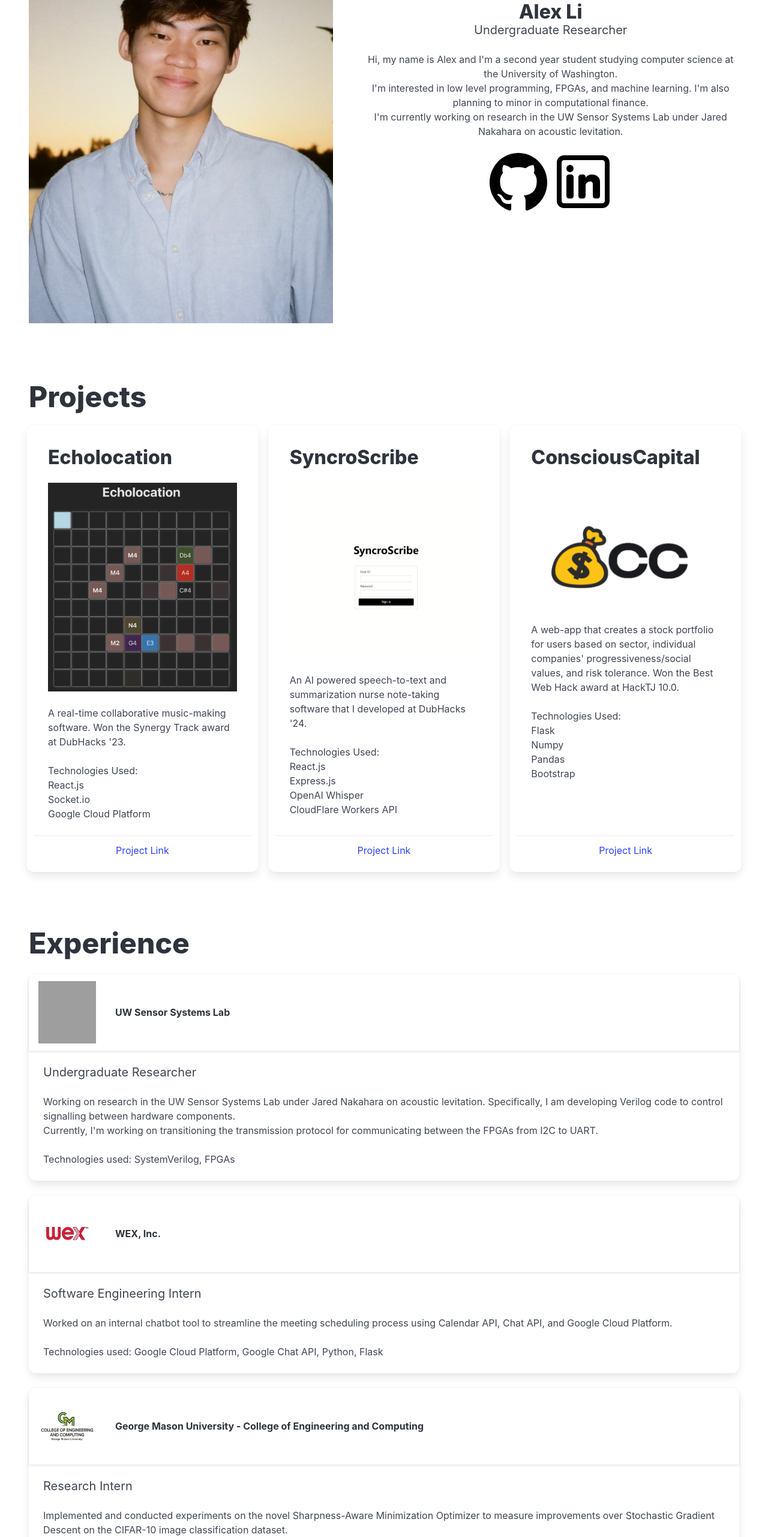
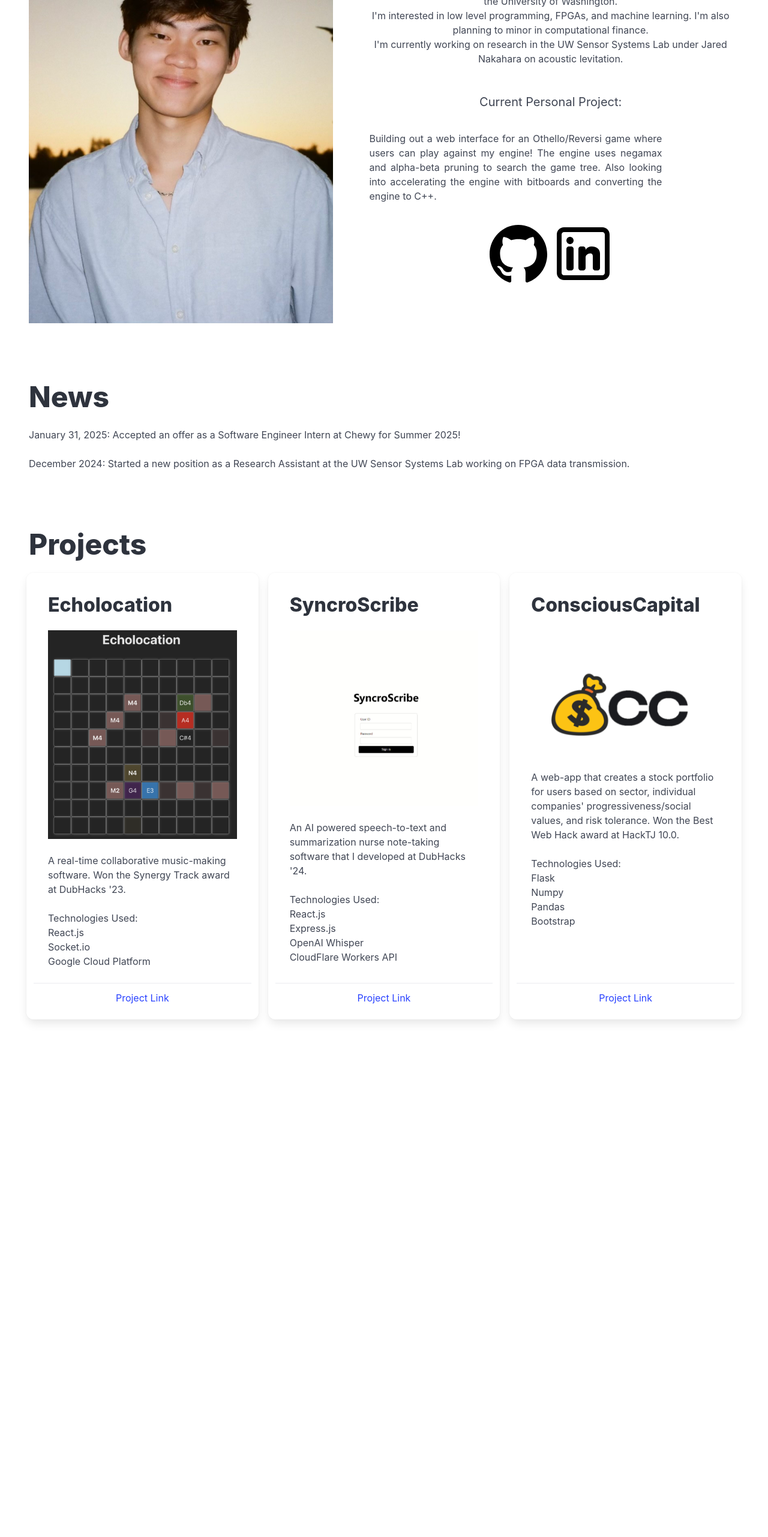
Before and after one commit to AlexXLi12/AlexXLi12.github.io, a React (Vite) app: page / in a window 1280 px wide. Shown: the part 234-2797 px from the top of the page at 60% size. After the commit the page ends 1978 px from the top, so only its background shows below. Built offline with nearby package versions, Linux system fonts and the light colour scheme; grey boxes are pictures that could not be loaded.

Commit message:
refactor: remove Experience and Position components, add News section with events

```diff
--- a/src/About.jsx
+++ b/src/About.jsx
@@ -5,7 +5,7 @@ const About = () => {
 				<figure className="image mr-6">
 					<img src="./images/portrait.jpg" alt="Portrait" />
 				</figure>
-				<div className="has-text-centered">
+				<div className="has-text-centered is-flex is-flex-direction-column is-justify-content-center">
 					<h1 className="block title">Alex Li</h1>
 					<h3 className="block subtitle">Undergraduate Researcher</h3>
 					<p className="block">
@@ -17,7 +17,20 @@ const About = () => {
 						<br />
 						I'm currently working on research in the UW Sensor Systems Lab under
 						Jared Nakahara on acoustic levitation.
+						<br /> <br />
 					</p>
+
+					<h3 className="subtitle">Current Personal Project:</h3>
+					<div className="block" style={{ width: "40vw"}}>
+						<p className="has-text-justified m-3">
+							Building out a web interface for an Othello/Reversi game where
+							users can play against my engine!
+							The engine uses negamax and alpha-beta pruning to search the game
+							tree.
+							Also looking into accelerating the engine with bitboards and
+							converting the engine to C++.
+						</p>
+					</div>
 					<div className="block is-centered is-flex is-justify-content-center">
 						<a
 							href="https://github.com/AlexXLi12"
--- a/src/App.jsx
+++ b/src/App.jsx
@@ -1,14 +1,14 @@
 import About from "./About";
 import Projects from "./Projects";
 import Navbar from "./Navbar";
-import Experience from "./Experience";
+import News from "./News";
 const App = () => {
 	return (
 		<div>
 			<Navbar />
 			<About />
+			<News />
 			<Projects />
-			<Experience />
 		</div>
 	);
 }
--- /dev/null
+++ b/src/Event.jsx
@@ -0,0 +1,9 @@
+const Event = ({description, date }) => {
+	return (
+		<div className="block">
+			<p className="content">{date}: {description}</p>
+		</div>
+	);
+};
+
+export default Event;
--- a/src/Experience.jsx
+++ /dev/null
@@ -1,52 +0,0 @@
-import Position from "./Position";
-
-const Experience = () => {
-	const positions = [
-		{
-			title: "Undergraduate Researcher",
-			icon_path: "./images/paul_g_allen_school.jpeg",
-			subtitle: "UW Sensor Systems Lab",
-			description:
-				[
-					"Working on research in the UW Sensor Systems Lab under Jared Nakahara on acoustic levitation.",
-					" Specifically, I am developing Verilog code to control signalling between hardware components.",
-					<br/>,
-					" Currently, I'm working on transitioning the transmission protocol for communicating between the FPGAs from I2C to UART."
-				],
-			technologies: ["SystemVerilog", "FPGAs"],
-		},
-		{
-			title: "Software Engineering Intern",
-			icon_path: "./images/wexinc_logo.jpeg",
-			subtitle: "WEX, Inc.",
-			description:
-				"Worked on an internal chatbot tool to streamline the meeting scheduling process using Calendar API, Chat API, and Google Cloud Platform.",
-			technologies: [
-				"Google Cloud Platform",
-				"Google Chat API",
-				"Python",
-				"Flask",
-			],
-		},
-		{
-			title: "Research Intern",
-			icon_path: "./images/gmu_logo.jpeg",
-			subtitle:
-				"George Mason University - College of Engineering and Computing",
-			description:
-				"Implemented and conducted experiments on the novel Sharpness-Aware Minimization Optimizer to measure improvements over Stochastic Gradient Descent on the CIFAR-10 image classification dataset.",
-			technologies: ["Python", "PyTorch"],
-		},
-	];
-
-	return (
-		<section className="section" id="experience">
-			<h1 className="title is-1">Experience</h1>
-			{positions.map((position, index) => (
-				<Position key={index} {...position} />
-			))}
-		</section>
-	);
-};
-
-export default Experience;
--- /dev/null
+++ b/src/News.jsx
@@ -0,0 +1,25 @@
+import Event from "./Event";
+
+const News = () => {
+	const events = [
+		{
+			date: "January 31, 2025",
+			description: "Accepted an offer as a Software Engineer Intern at Chewy for Summer 2025!"
+		},
+		{
+			date: "December 2024",
+			description: "Started a new position as a Research Assistant at the UW Sensor Systems Lab working on FPGA data transmission.",
+		},
+	];
+
+	return (
+		<section className="section" id="news">
+			<h1 className="title is-1">News</h1>
+			{events.map((event, index) => (
+				<Event key={index} {...event} />
+			))}
+		</section>
+	);
+};
+
+export default News;
--- a/src/Position.jsx
+++ /dev/null
@@ -1,17 +0,0 @@
-const Position = ({ title, icon_path, subtitle, description, technologies }) => {
-	return (
-		<div className="card">
-			<div className="card-header">
-				<img className="card-header-icon image is-128x128" src={icon_path} alt=""></img>
-				<h1 className="card-header-title">{subtitle}</h1>
-			</div>
-			<div className="card-content">
-				<h3 className="subtitle">{title}</h3>
-				<p className="content">{description}</p>
-				<p className="content">Technologies used: {technologies.join(", ")}</p>
-			</div>
-		</div>
-	);
-};
-
-export default Position;
```
